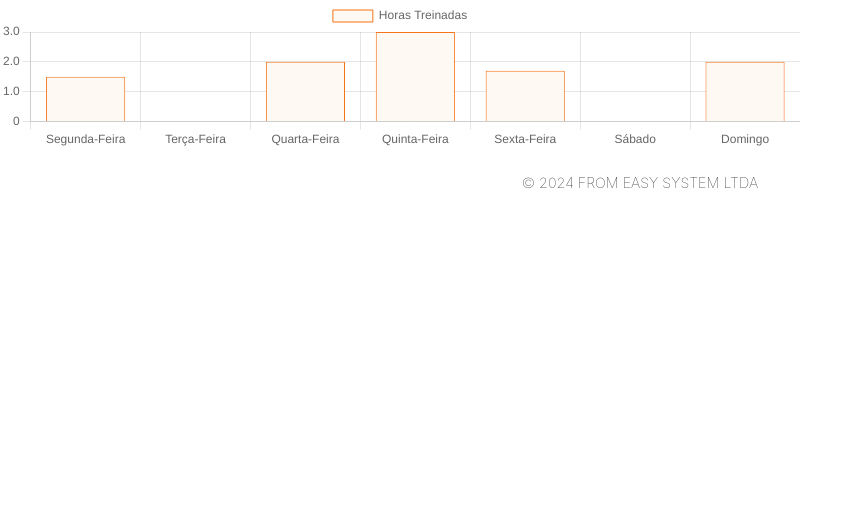
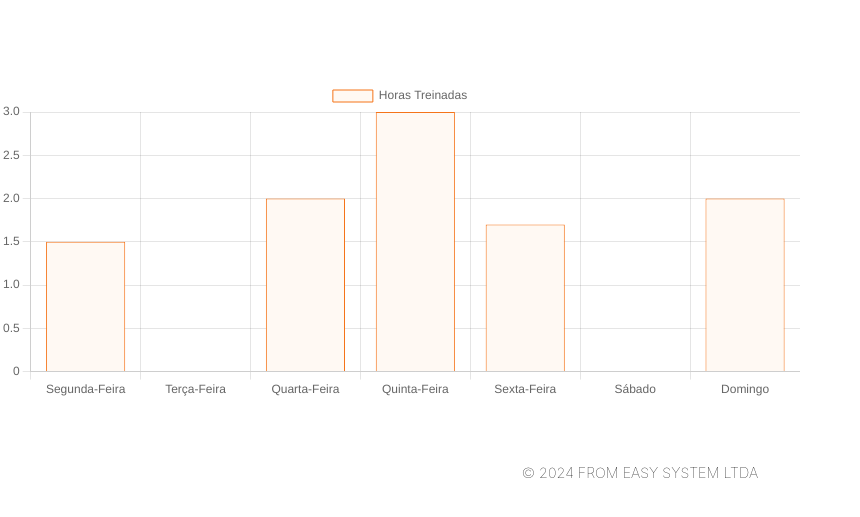
Before and after one commit to LZanata/crowdgym, a PHP site: page /aluno_menu_inicial.html in a window 1280 px wide. Shown: the part 153-670 px from the top of the page, without its empty margins (0-860 px from the left). Run offline with PHP 8.4, Linux system fonts and the light colour scheme.

Commit message:
Update menu_inicial_aluno.css

```diff
--- a/css/menu_inicial_aluno.css
+++ b/css/menu_inicial_aluno.css
@@ -95,13 +95,17 @@ nav li a:hover{
     display: block;
 }
 
+/*Configurações da Tabela*/
 .chart-container {
+    margin-top: 80px;
     width: 80%;
+    height: 320px;
     max-width: 800px;
 }
 
 /* formatação do footer*/
 footer {
+    margin-top: 40px;
     width: 100%;
     color: var(--cor-bg);
   }
```
